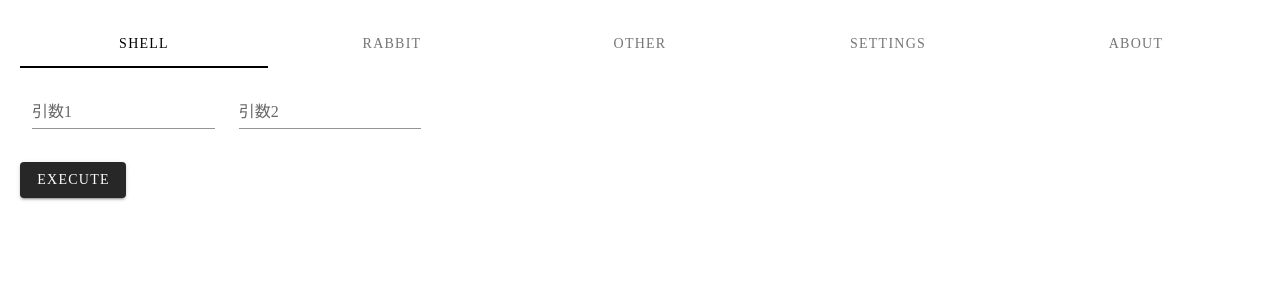
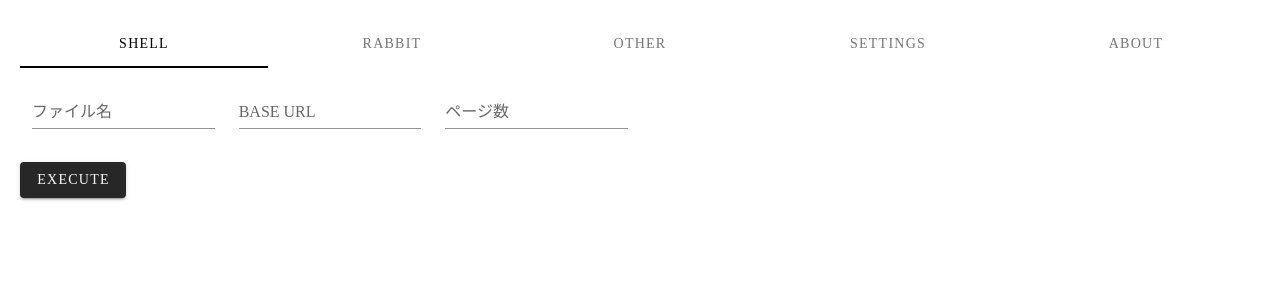
Before and after one commit to ahegaowpeace/RailsAPI, a Vue app in the folder front/: page /shell in a window 1280 px wide. Shown: the top 300 px of the page. Built offline with nearby package versions, Linux system fonts and the light colour scheme.

Commit message:
ディレクトリ作成ライブラリ変更＆Shell.vueのUI修正

```diff
--- a/front/src/components/Shell.vue
+++ b/front/src/components/Shell.vue
@@ -9,7 +9,8 @@
       >
         <v-text-field
           v-model="argument1"
-          label="引数1"
+          label="ファイル名"
+          placeholder="example"
         />
       </v-col>
       <v-col
@@ -18,7 +19,18 @@
       >
         <v-text-field
           v-model="argument2"
-          label="引数2"
+          label="BASE URL"
+          placeholder="https://nhentai.net/g/350336/"
+        />
+      </v-col>
+      <v-col
+        cols="6"
+        md="2"
+      >
+        <v-text-field
+          v-model="argument3"
+          label="ページ数"
+          placeholder="20"
         />
       </v-col>
     </v-row>
@@ -39,7 +51,8 @@
     data: function () {
       return {
         argument1: null,
-        argument2: null
+        argument2: null,
+        argument3: null
       }
     },
     methods: {
@@ -47,7 +60,8 @@
         const query = {
           arguments: {
             argument1: this.argument1,
-            argument2: this.argument2
+            argument2: this.argument2,
+            argument3: this.argument3
           }
         }
         axios.patch('http://192.168.3.7:3001/api/image_scrayping', query)
```
Also changed, not shown: 2 other files (tests, documents, lock files or other folders).
